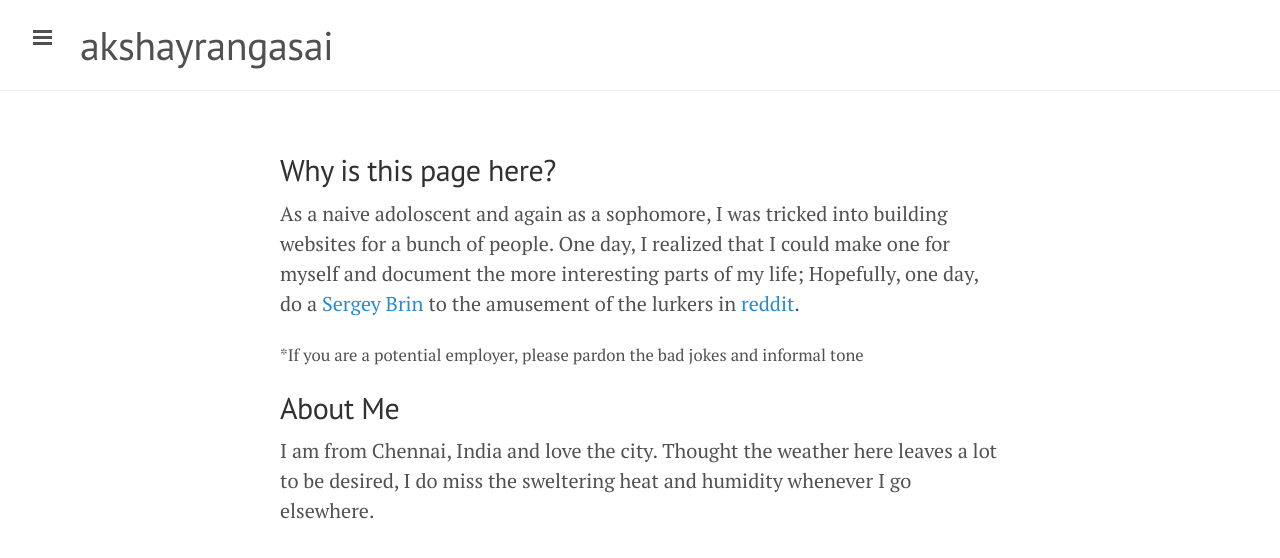
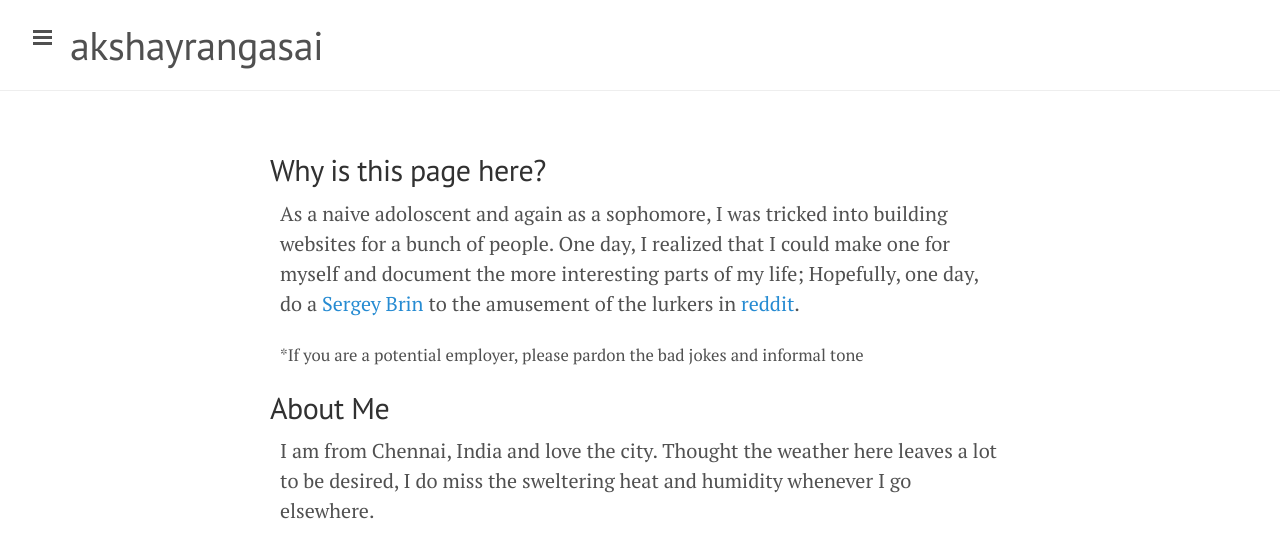
Before and after one commit to akshayrangasai/akshayrangasai.github.io, a Jekyll site: the page built from index.md, in a window 1280 px wide. Shown: the top 558 px of the page. Built offline with Jekyll 4.4.1, drawn with Linux system fonts in a browser that asks for light colours; Markdown is read by kramdown in place of the engine named in the settings.

Commit message:
Changed margins a bit for the header. -0.5rem;

```diff
--- a/public/css/lanyon.css
+++ b/public/css/lanyon.css
@@ -48,6 +48,7 @@ html {
 h1, h2, h3, h4, h5, h6 {
   font-family:  "PT Sans", Helvetica, Arial, sans-serif;
   font-weight: 400;
+  margin-left:-0.5rem;
   color: #313131;
   letter-spacing: -.025rem;
 }
```
